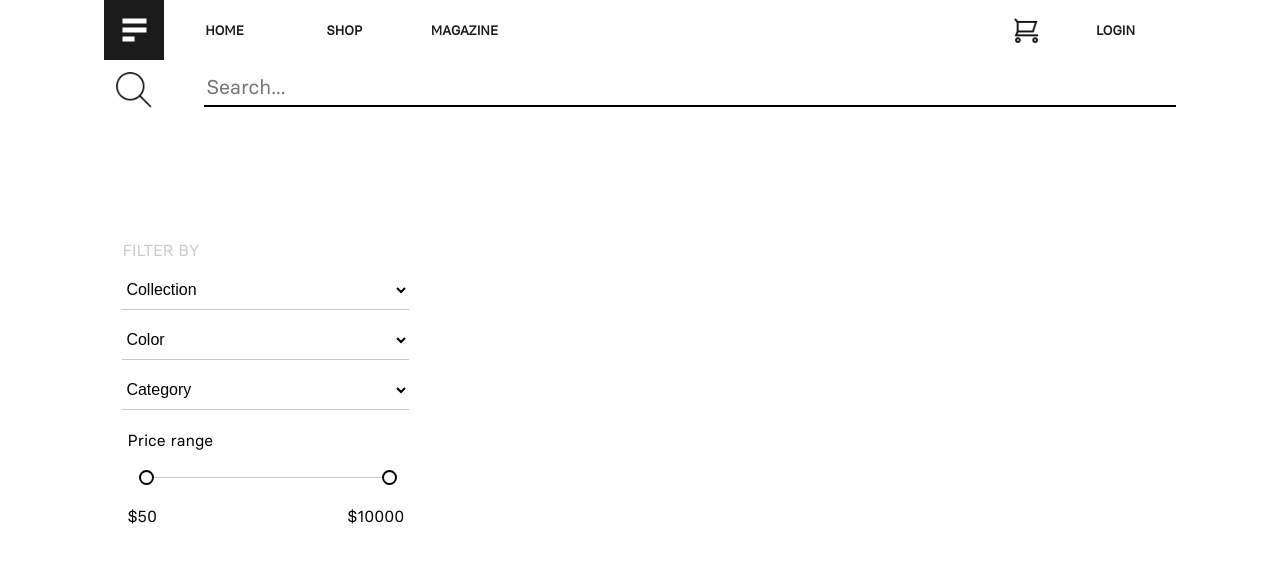
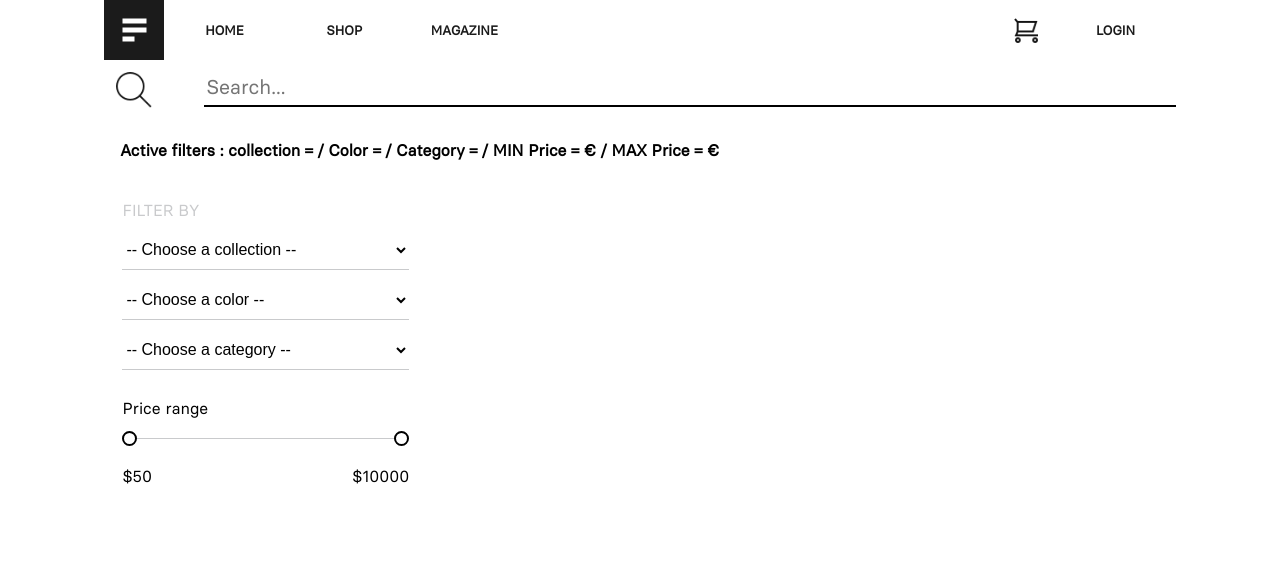
Before and after one commit to cjovignot/01_MyShop, a PHP site: page /?offset=1 in a window 1280 px wide. Shown: the top 563 px of the page. Run offline with PHP 8.4, Linux system fonts and the light colour scheme; data that the repository does not hold is empty; a stand-in replaces the project's code that opens the database connection.

Commit message:
Cosme 16:02

```diff
--- /dev/null
+++ b/active_filter.php
@@ -0,0 +1,81 @@
+
+<div class="item">
+    <label id="filter_test_label" for="filter_test">FILTER BY</label>
+
+    <form class="form_test" method="get">
+            <select name="collection" class="field">
+                <option value="0">-- Choose a collection --</option>
+                <option value='1'>Collection 1</option>
+                <option value='2'>Collection 2</option>
+                <option value='3'>Collection 3</option>
+            </select>
+            <select name="color" class="field">
+                <option value="">-- Choose a color --</option>
+                <option value="black">Black</option>
+                <option value="white">White</option>
+                <option value="yellow">Yellow</option>
+            </select>
+            <select name="category" class="field">
+                <option value="">-- Choose a category --</option>
+                <option value="action">Action</option>
+                <option value="chill">Chill</option>
+                <option value="trip">Trip</option>
+            </select>
+                <div id="range_test">
+                <label id="range_test_label" for="filter_test">Price range</label>
+                <input id="minV" type="range" class="min-price" name="min_range" value="50" min="50" max="10000" step="50">
+                <input id="maxV" type="range" class="max-price" name="max_range" value="10000" min="50" max="10000" step="50" onchange='if(this.value != 0) { this.form.submit(); }'>
+
+                    <div id="price_content_test">
+                        <div>
+                            <p id="min-value">$50</p>
+                        </div>
+                        <div >
+                            <p id="max-value">$10000</p>
+                        </div>
+                    </div>
+                </div>
+    </form>
+
+
+
+    <!-- <form class="form_test">
+            <select name="collection" class="field" method="get" onchange='if(this.value != 0) { this.form.submit(); }'>
+                <option value="0">-- Choose a collection --</option>
+                <option value='1'>Collection 1</option>
+                <option value='2'>Collection 2</option>
+                <option value='3'>Collection 3</option>
+            </select>
+    </form>
+    <form class="form_test">
+            <select name="color" class="field" method="post" onchange='if(this.value != 0) { this.form.submit(); }'>
+                <option value="">-- Choose a color --</option>
+                <option value="Black">Black</option>
+                <option value="White">White</option>
+                <option value="Yellow">Yellow</option>
+            </select>
+    </form>
+    <form class="form_test">
+            <select name="category" class="field" method="post" onchange='if(this.value != 0) { this.form.submit(); }'>
+                <option value="">-- Choose a category --</option>
+                <option value="Action">Action</option>
+                <option value="Category 2">Category 2</option>
+                <option value="Category 3">Category 3</option>
+            </select>
+    </form>
+    <div id="range_test">
+        <label id="range_test_label" for="filter_test">Price range</label>
+        <form class="form_test" method="post" onchange='if(this.value != 0) { this.form.submit(); }'>
+                <input id="minV" type="range" class="min-price"  value="50" min="50" max="10000" step="50">
+                <input id="maxV" type="range" class="max-price" value="10000" min="50" max="10000" step="50">
+        </form>
+        <div id="price_content_test">
+            <div>
+                <p id="min-value">$50</p>
+            </div>
+            <div >
+                <p id="max-value">$10000</p>
+            </div>
+        </div>
+    </div> -->
+</div>
--- a/index.php
+++ b/index.php
@@ -69,36 +69,45 @@ session_start();
     </header>
 
     <body>
+        <div id="infos_filter">
+            <?php
+                if ($_GET) {
+                    echo "Active filters : " . "collection = " . $_GET['collection'] . " / " . "Color = " . $_GET['color'] . " / " . "Category = " . $_GET['category'] . " / " . "MIN Price = " . $_GET['min_range'] . " €" . " / " . "MAX Price = " . $_GET['max_range'] . " €";
+                }
+            ?>
+        </div>
         <div id="container">
-
+        <?php
+        include_once("active_filter.php");
+        ?>
+<!--
             <div class="item"><button type="button" id="filter_collapse">Filters</button>
-                <div id="body_filter_title">
-                      FILTER BY
-                </div>
+                <div id="body_filter_title">FILTER BY</div>
                 <button type="button" class="match_collapse">Best match</button>
                 <button type="button" class="filter_collapse">Filters</button>
                 <div class="filter_item_collapse">
                     <select class="body_filter_item">
+                        <option value="">-- Choose a collection --</option>
                         <option value="0">Collection</option>
                         <option value="1" class="body_filter_item_option">Collection 1</option>
                     </select>
                 </div>
                 <div class="filter_item_collapse">
                     <select class="body_filter_item">
+                        <option value="">-- Choose a color --</option>
                         <option value="0">Color</option>
                         <option value="1" class="body_filter_item_option">Color 2</option>
                     </select>
                 </div>
                 <div class="filter_item_collapse">
                     <select class="body_filter_item">
+                        <option value="">-- Choose a category --</option>
                         <option value="0" class="body_filter_item_option">Category</option>
                         <option value="1" class="body_filter_item_option">Category 1</option>
                     </select>
                 </div>
                 <div class="filter_item_collapse">
-                        <div id="body_filter_range_title">
-                            Price range
-                        </div>
+                    <div id="body_filter_range_title">Price range</div>
                     <div class="body_filter_range">
                         <input id="minV" type="range" class="min-price"  value="50" min="50" max="10000" step="50">
                         <input id="maxV" type="range" class="max-price" value="10000" min="50" max="10000" step="50">
@@ -112,7 +121,7 @@ session_start();
                         </div>
                     </div>
                 </div>
-            </div>
+            </div> -->
 
             <?php
             index_display_products($pdo);
--- a/product_list.php
+++ b/product_list.php
@@ -26,7 +26,7 @@ session_start();
 
             foreach($resdisplay_products as $row) {
                 $id=$row['id'];
-                    $table=$row['table'];
+                // $table=$row['table'];
                 ?>
                     <div class="item">
                         <a href="" class="item_picture"><img src="<?php echo $row['image_path'];?>" alt="<?php echo $row['name'];?>"></a>
@@ -57,7 +57,7 @@ session_start();
 
             foreach($resdisplay_products as $row) {
                 $id=$row['id'];
-                $table=$row['table'];
+                // $table=$row['table'];
                 ?>
                     <div class="item">
                         <a href="" class="item_picture"><img src="<?php echo $row['image_path'];?>" alt="<?php echo $row['name'];?>"></a>
--- a/stylesheet.css
+++ b/stylesheet.css
@@ -360,11 +360,62 @@ body {
     font-size: small;
 }
 
+/* START FILTER TEST */
+#filter_test {
+    display: flex;
+    flex-direction: column;
+}
+.form_test .field {
+    font-size: 16px;
+    width: 100%;
+    height: 40px;
+    margin-top: 10px;
+    border: none;
+    background-color: white;
+    border-bottom: 1px #C9CACC solid;
+}
+#filter_test_label {
+    text-transform: uppercase;
+    color: #C9CACC;
+}
+.form_test {
+    margin: 0;
+}
+.form_test input[type=range] {
+    position: unset;
+    margin: 0;
+    background: transparent;
+    left: 0;
+    height: 0.1px;
+}
+#range_test_label {
+    color: black;
+    width: 100%;
+    height: 40px;
+    border: none;
+}
+#range_test {
+    margin-top: 28px;
+    display: flex;
+    flex-direction: column;
+}
+#price_content_test {
+    display: flex;
+    justify-content: space-between;
+    margin-top: 12px;
+}
+#infos_filter {
+    display: flex;
+    justify-content: flex-start;
+    margin: 0 9.4%;
+    font-weight: bold;
+    margin-top: 70px;
+}
+/* END FILTER TEST */
 
 #body_filter_title{
     text-transform: uppercase;
     color: #C9CACC;
-
     }
 #body_filter{
     font-size: 16px;
@@ -478,7 +529,7 @@ body {
     display: flex;
     flex-wrap: wrap;
     margin: 0 8%;
-    margin-top: 150px;
+    margin-top: 20px;
     margin-bottom: 100px;
     width: auto;
 }
```
Lines whose indentation alone changed are shown as unchanged.
